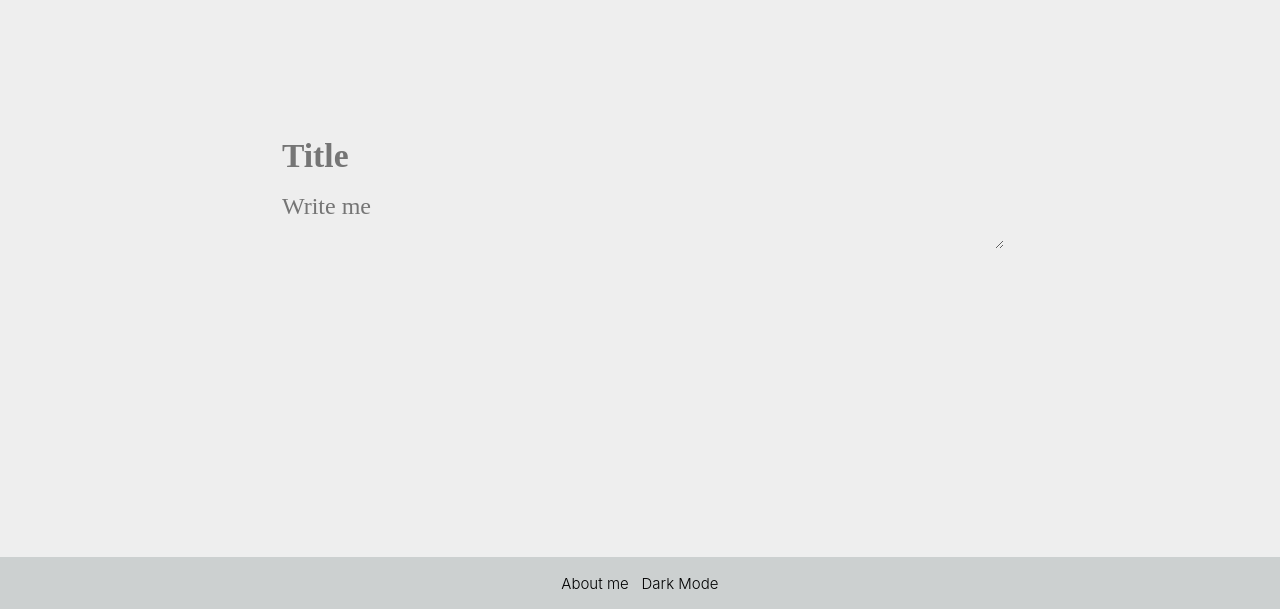
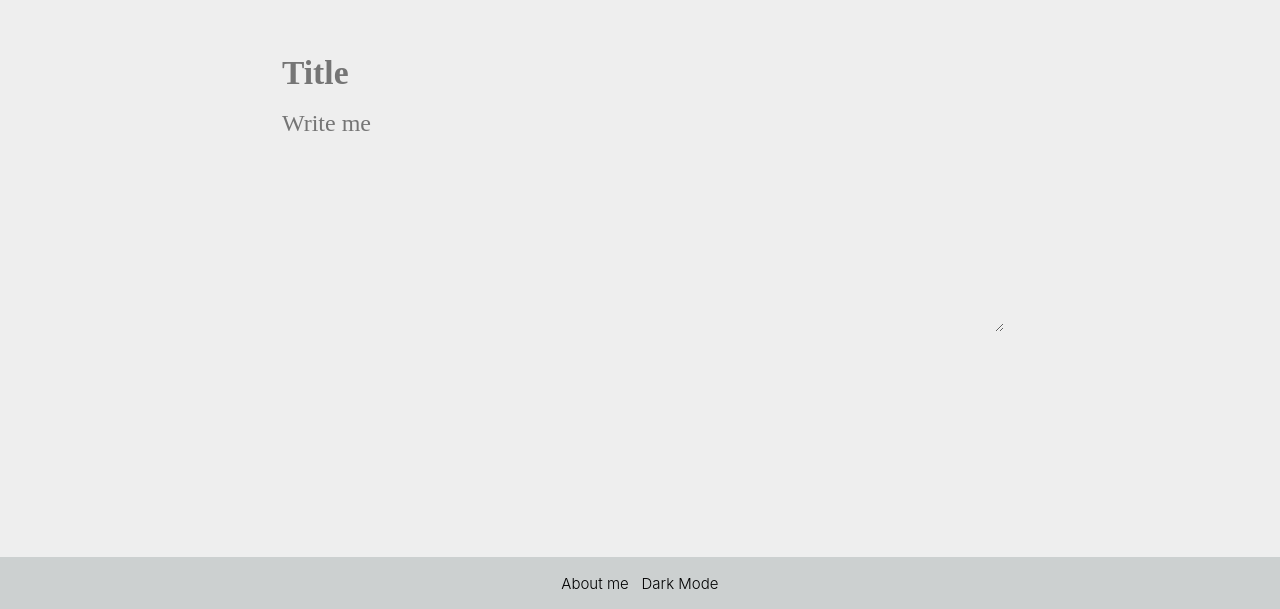
Before and after one commit to tommasogiannoni/quickmemo.dev, a React (Create React App) app: page /new in a window 1280 px wide. Shown: the part 191-800 px from the top of the page. Built offline with nearby package versions, Linux system fonts and the light colour scheme.

Commit message:
small fix dark theme on newNotePage

```diff
--- a/src/App.js
+++ b/src/App.js
@@ -24,7 +24,7 @@ function App() {
       <div className="App" style={theme}>
         <Routes>
           <Route path="/" element={<Home />} />
-          <Route path="/new" element={<NewNotePage />} />
+          <Route path="/new" element={<NewNotePage theme={theme}/>} />
         </Routes>
         <footer>
           <nav>
--- a/src/components/NewNotePage.js
+++ b/src/components/NewNotePage.js
@@ -1,24 +1,24 @@
 import {React, useState } from 'react';
 import '../styles/NewNotePage.css'
 
-function NewNotePage()  {
+function NewNotePage({ theme })  {
   const [title, setTitle] = useState('');
   const [content, setContent] = useState('');
 
   const handleTitleChange = (event) => {
-    if (event.target.value.length <= 50) {
+    if (event.target.value.length <= 42) {
       setTitle(event.target.value);
     }
   };
 
   const handleContentChange = (event) => {
-    if (event.target.value.length <= 200) {
+    if (event.target.value.length <= 1024) {
       setContent(event.target.value);
     }
   };
 
   return (
-    <div className='container'>
+    <div className="container">
       <div className='container-small content-new note-card'>
           <input
             type="text"
@@ -32,6 +32,7 @@ function NewNotePage()  {
           placeholder="Write me"
           value={content}
           onChange={handleContentChange}
+          style={{ color: theme.color }}
         />
       </div>
     </div>
--- a/src/styles/NewNotePage.css
+++ b/src/styles/NewNotePage.css
@@ -37,5 +37,6 @@
   font-family: 'Gotham';
   resize: vertical;
   max-height: 70vh;
-  min-height: 40px;
+  min-height: 220px;
+  overflow: hidden;
 }
```
